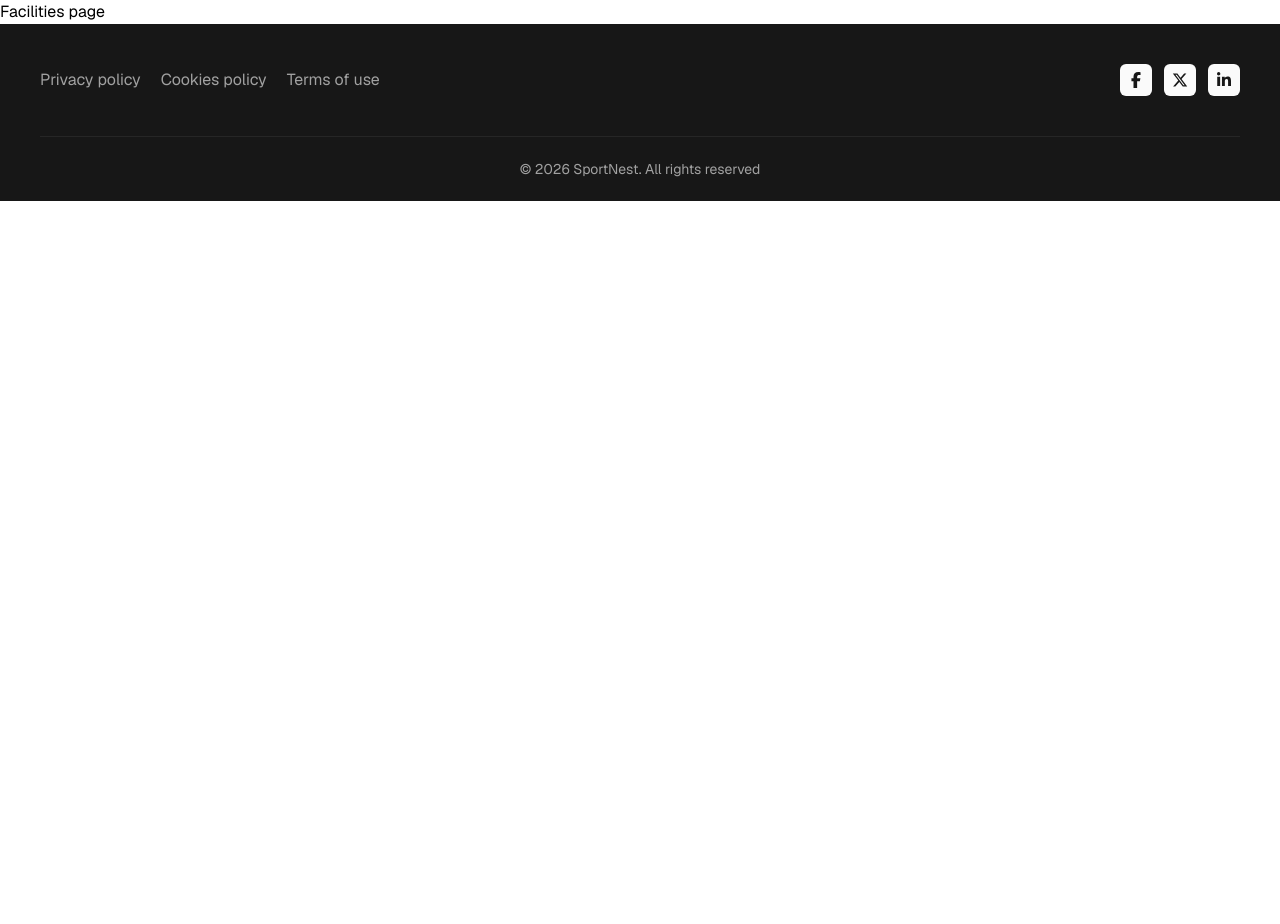
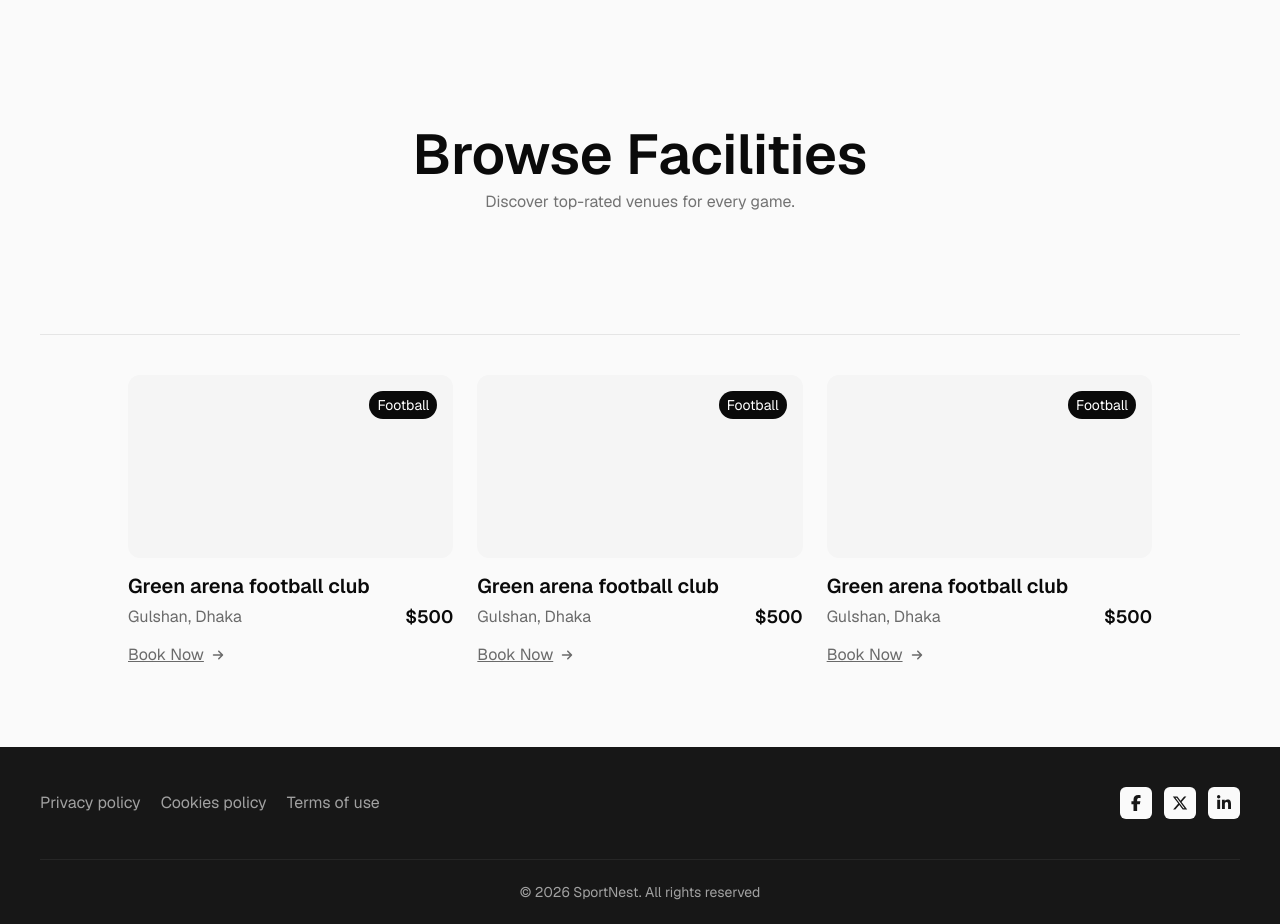
Before and after one commit to quantumrahman/sportnest-frontend-mvp, a Next.js app: page /facilities in a window 1280 px wide. Before the commit the page ends 800 px from the top, so only its background shows below. Built offline with nearby package versions, Linux system fonts and the light colour scheme.

Commit message:
feat: add facility card component and implement facilities page with finalize design

```diff
--- a/src/app/(main)/facilities/page.js
+++ b/src/app/(main)/facilities/page.js
@@ -1,3 +1,27 @@
+'use client';
+
+import FacilityCard from '@/components/ui/FacilityCard';
+
 export default function FacilitiesPage() {
-    return <h1>Facilities page</h1>;
+    return (
+        <div className="w-full bg-neutral-50 px-5 pb-10 transition-all duration-200 ease-linear md:px-10">
+            <section className="border-b border-neutral-200 py-16 text-center transition-all duration-200 ease-linear md:py-20 lg:py-24 xl:py-[120px]">
+                <div className="mx-auto w-full max-w-7xl">
+                    <h2 className="text-[32px] leading-tight font-semibold text-neutral-950 transition-all duration-200 ease-linear md:text-[44px] lg:text-[56px]">
+                        Browse Facilities
+                    </h2>
+                    <p className="text-base font-normal text-neutral-500 transition-all duration-200 ease-linear">
+                        Discover top-rated venues for every game.
+                    </p>
+                </div>
+            </section>
+            <section className="w-full py-10">
+                <div className="mx-auto grid w-full max-w-5xl grid-cols-1 gap-6 md:grid-cols-2 lg:grid-cols-3">
+                    <FacilityCard />
+                    <FacilityCard />
+                    <FacilityCard />
+                </div>
+            </section>
+        </div>
+    );
 }
--- /dev/null
+++ b/src/components/ui/FacilityCard.js
@@ -0,0 +1,40 @@
+import { FaArrowRight } from 'react-icons/fa6';
+
+import Link from 'next/link';
+
+export default function FacilityCard() {
+    return (
+        <article className="space-y-2">
+            <div className="flex w-full flex-col gap-4">
+                <div className="relative aspect-video w-full overflow-hidden rounded-xl bg-neutral-100">
+                    <span className="absolute top-4 right-4 z-10 rounded-full bg-neutral-950 px-2 py-1 text-xs text-white md:text-sm">
+                        Football
+                    </span>
+                </div>
+                <div className="w-full space-y-1">
+                    <h3 className="text-xl leading-tight font-semibold text-neutral-950">
+                        Green arena football club
+                    </h3>
+                    <div className="my-1 flex w-full items-center justify-between">
+                        <p className="text-base text-neutral-950/60">
+                            Gulshan, Dhaka
+                        </p>
+                        <p className="text-lg font-semibold text-neutral-950">
+                            $500
+                        </p>
+                    </div>
+                </div>
+            </div>
+            <Link
+                href={'/'}
+                className="group inline-flex w-fit transform items-center gap-2 text-base leading-snug text-neutral-950/60 underline transition-all duration-200 ease-linear hover:text-neutral-950"
+            >
+                Book Now
+                <FaArrowRight
+                    size={12}
+                    className="transition-transform duration-200 ease-linear group-hover:translate-x-1"
+                />
+            </Link>
+        </article>
+    );
+}
```
